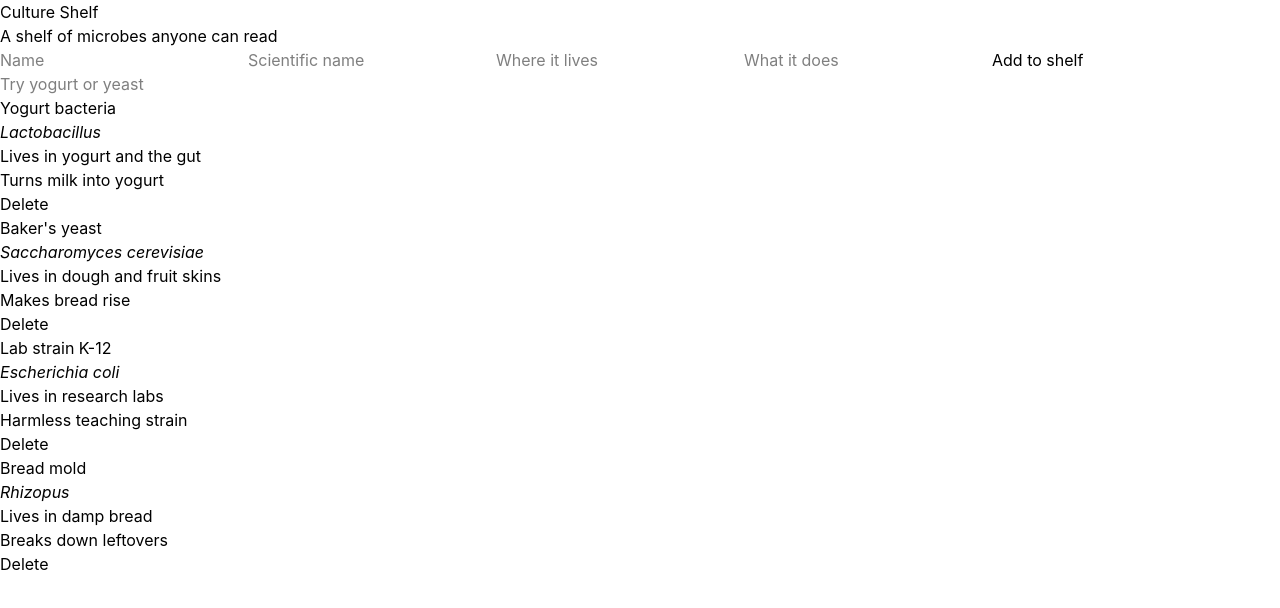
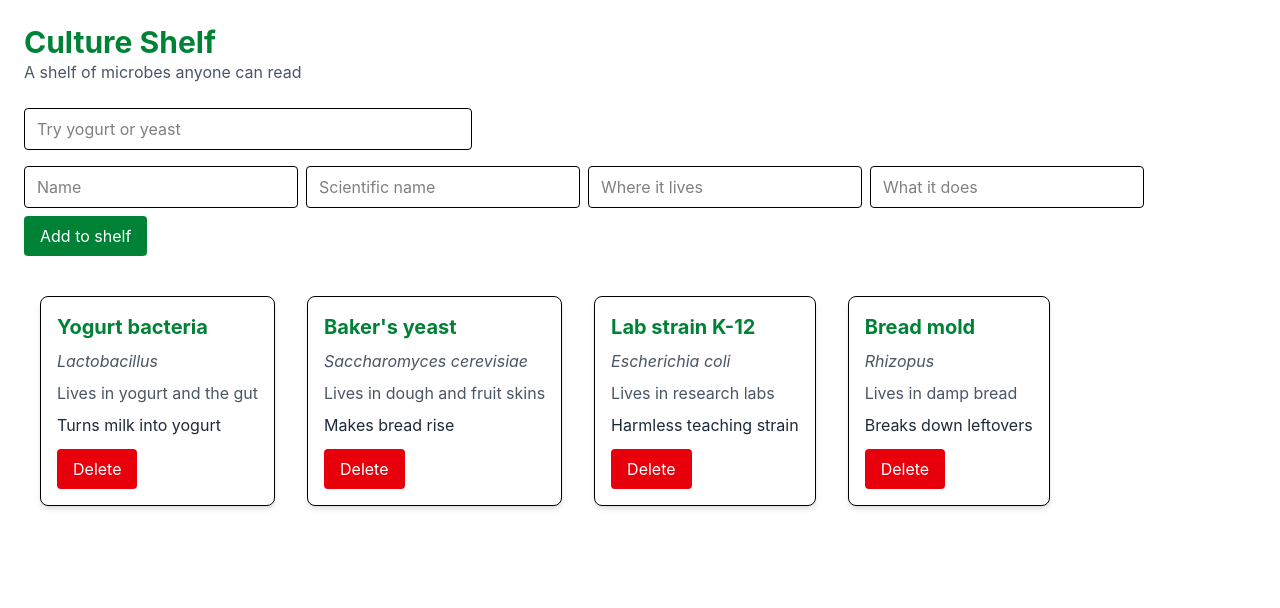
Before and after one commit to JohnnyKhayo/Culture_Shelf, a React (Vite) app in the folder Culture_Shelf/: page / in a window 1280 px wide. Shown: the top 608 px of the page. Built offline with nearby package versions, Linux system fonts and the light colour scheme.

Commit message:
style: refine shelf layout and appearance

```diff
--- a/Culture_Shelf/src/App.jsx
+++ b/Culture_Shelf/src/App.jsx
@@ -5,8 +5,8 @@ function App() {
 
   return (
 <>
-<h1>Culture Shelf</h1>
-<p>A shelf of microbes anyone can read</p>
+<h1 className='text-3xl font-bold text-green-700 p-6 pb-0'>Culture Shelf</h1>
+<p className='text-gray-600 px-6'>A shelf of microbes anyone can read</p>
 <CultureShelf/>
 </>
 
--- a/Culture_Shelf/src/components/CultureCard.jsx
+++ b/Culture_Shelf/src/components/CultureCard.jsx
@@ -5,12 +5,12 @@ function CultureCard({culture, onDelete}) {
   return (
 
     <>
-    <article>
-        <h2>{culture.name}</h2>
-        <p><em>{culture.scientificName}</em></p>
-        <p>Lives in {culture.habitat}</p>
-        <p>{culture.role}</p>
-        <button onClick={() => onDelete(culture.id)}>Delete</button>
+    <article className='border rounded-lg shadow-md p-4 m-4 max-w-xs bg-white'>
+        <h2 className='text-xl font-bold text-green-700'>{culture.name}</h2>
+        <p className='text-gray-600 my-2'><em>{culture.scientificName}</em></p>
+        <p className='text-gray-600'>Lives in {culture.habitat}</p>
+        <p className='text-gray-800 mt-2'>{culture.role}</p>
+        <button className='mt-3 bg-red-600 text-white px-4 py-2 rounded' onClick={() => onDelete(culture.id)}>Delete</button>
     </article>
 
     </>
--- a/Culture_Shelf/src/components/CultureShelf.jsx
+++ b/Culture_Shelf/src/components/CultureShelf.jsx
@@ -93,32 +93,37 @@ const [cultures, setCultures] = useState([
 
 return (
     <>
-    <section>
-              <form onSubmit={handleSubmit}>
-        <input
-          type="text"
-          name="name"
-          value={formData.name}
-          onChange={handleChange}
-          placeholder="Name"
+
+  <section className='p-6'>
+
+    <input
+       type="text" value={query} onChange={handleSearch} placeholder="Try yogurt or yeast"
+     className='border rounded px-3 py-2 mb-4 w-full max-w-md'/>
+
+        <form onSubmit={handleSubmit} className='flex flex-wrap gap-2 mb-6'>
+
+        <input className='border rounded px-3 py-2'
+         type="text" name="name" value={formData.name} onChange={handleChange} placeholder="Name"
         />
-        <input type="text" name="scientificName" value={formData.scientificName} onChange={handleChange} placeholder="Scientific name"
+
+        <input className='border rounded px-3 py-2'
+         type="text" name="scientificName" value={formData.scientificName} onChange={handleChange} placeholder="Scientific name"
         />
-        <input type="text" name="habitat" value={formData.habitat} onChange={handleChange} placeholder="Where it lives"
+
+        <input className='border rounded px-3 py-2'
+        type="text" name="habitat" value={formData.habitat} onChange={handleChange} placeholder="Where it lives"
         />
-        <input
+        <input className='border rounded px-3 py-2'
           type="text" name="role" value={formData.role} onChange={handleChange} placeholder="What it does"
         />
-        <button type="submit">Add to shelf</button>
+        <button type="submit" className='bg-green-700 text-white px-4 py-2 rounded'>Add to shelf</button>
       </form>
 
-      <input
-       type="text" value={query} onChange={handleSearch} placeholder="Try yogurt or yeast"
-/>
+
 
             {filtered.length === 0 && <p>Nothing on the shelf matches that.</p>}
 
-
+    <div className='flex flex-wrap'>
     {filtered.map(culture => (
         <CultureCard
           key={culture.id}
@@ -126,7 +131,7 @@ return (
           onDelete={handleDelete}
         />
       ))}
-
+    </div>
     </section>
     </>
   );
```
